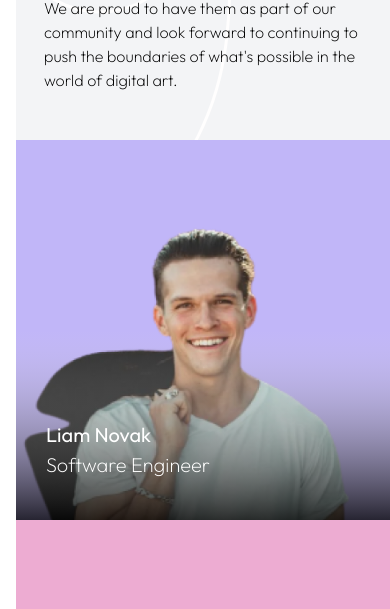
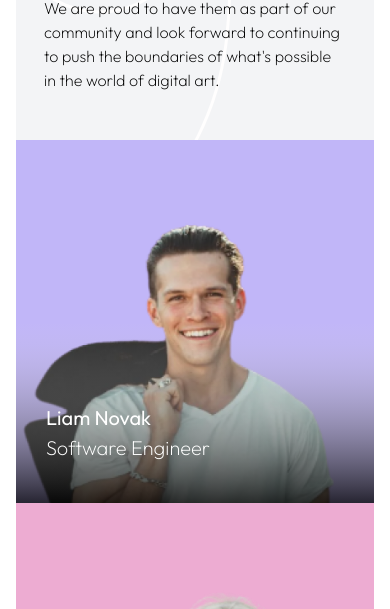
Before and after one commit to mmd-amiinii/team-member-project, a website: page index.html in a window 390 px wide. Shown: the part 178-787 px from the top of the page. Drawn offline with Linux system fonts and the light colour scheme.

Commit message:
update project

```diff
--- a/index.html
+++ b/index.html
@@ -8,14 +8,14 @@
   <script src="./app.js" defer></script>
   <title>Team members</title>
 </head>
-<body class="">
-  <div class="main-container min-w-[375px] h-auto bg-[#F3F4F6] bg-[url('/resources/Background_decor.svg')] bg-no-repeat outfit m-4 lg:m-20 rounded-[20px] overflow-hidden grid grid-cols-1 sm:grid-cols-3 xl:grid-cols-4">
+<body class="min-w-[375px]">
+  <div class="main-container h-auto bg-[#F3F4F6] bg-[url('/resources/Background_decor.svg')] bg-no-repeat outfit m-4 lg:m-20 rounded-[20px] overflow-hidden grid grid-cols-1 sm:grid-cols-3 xl:grid-cols-4">
       <div class="header-texts p-7 mt-8 h-[270px] flex flex-col gap-[7px] sm:col-span-3 xl:col-span-2 xl:mt-0">
         <p class="title text-[#263FA9]">Our team</p>
         <p class="motto text-[40px] font-medium">Meet the brain</p>
         <p class="description max-w-[460px] font-extralight">We are proud to have them as part of our community and look forward to continuing to push the boundaries of what's possible in the world of digital art.</p>
       </div>
-      <div class="liam-profile-container text-[20px] sm:text-[16px] lg:text-[20px] relative bg-[#C1B6F8] sm:col-span-1">
+      <div class="liam-profile-container w-full text-[20px] sm:text-[16px] lg:text-[20px] relative bg-[#C1B6F8] sm:col-span-1">
         <img class="size-full" src="./resources/person_1.png" alt="">
         <img class="w-full absolute bottom-0 left-0" src="./resources/Gradient.svg" alt="">
         <div class="liam-description absolute bottom-[40px] left-[30px] sm:left-[15px] sm:bottom-[15px] lg:left-[20px] lg:bottom-[20px] text-white">
```
Also changed, not shown: src/output.css.
